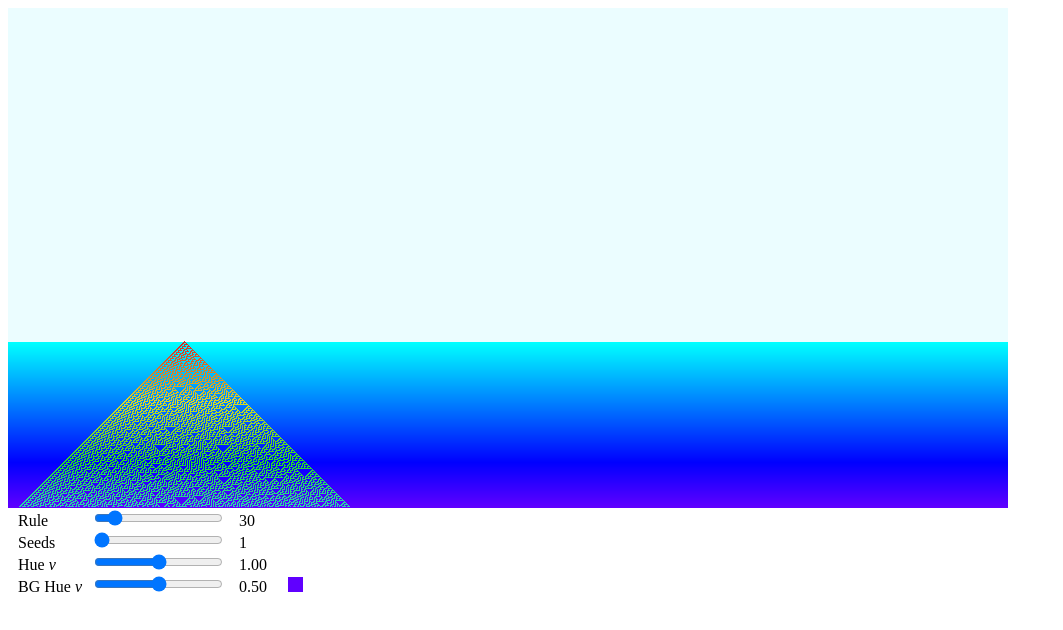
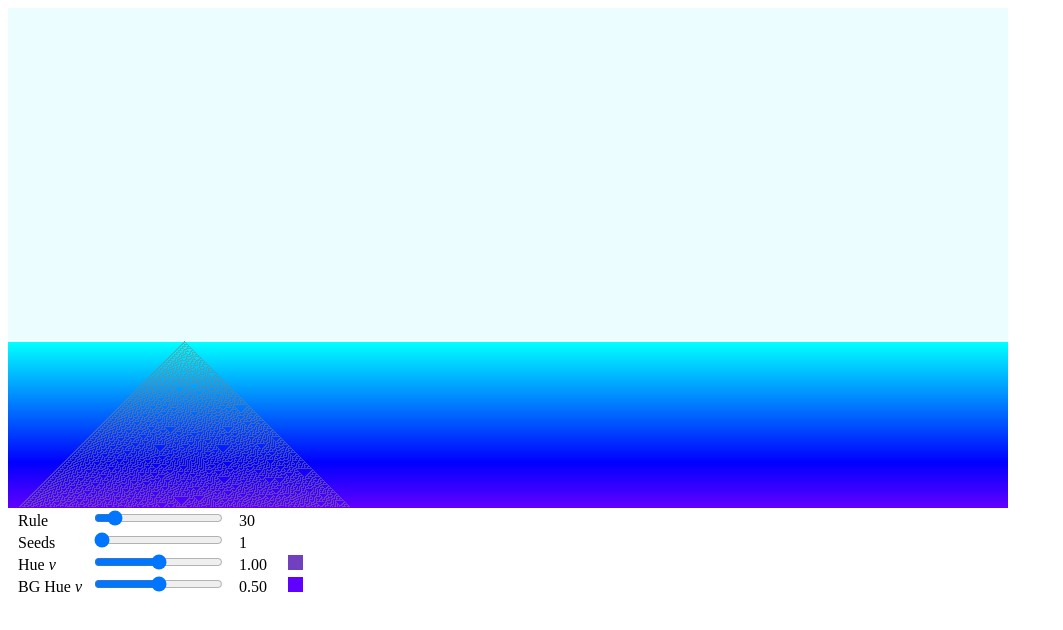
Before and after one commit to JeffMo1/JeffMo1.github.io, a plain HTML site: page index.html in a window 1280 px wide. Shown: the whole page, without its empty margins (0-1063 px from the left). Drawn offline with Linux system fonts and the light colour scheme.

Commit message:
Updates to include hue color swatch.

```diff
--- a/index.html
+++ b/index.html
@@ -82,7 +82,7 @@
         var imageData = ctx.getImageData(0, 1, 1000, 499);
         ctx.putImageData(imageData, 0, 0);
         var hslString = 'hsl('+ bghue + ',100%,50%)';
-        ctx.fillStyle = hslString;;
+        ctx.fillStyle = hslString;
         document.getElementById('bg-hue-delta-swatch').style.backgroundColor = hslString;
         ctx.fillRect(0, 499, 1000, 1);
       }
@@ -93,7 +93,9 @@
         return(cells);
       }
       function newRow() {
-        ctx.fillStyle = 'hsl('+ hue +',70%,50%)';
+        var hslString = 'hsl('+ bghue + ',50%,50%)';
+        ctx.fillStyle = hslString;;
+        document.getElementById('hue-delta-swatch').style.backgroundColor = hslString;
         drawRowOfCells(ctx, cells, 499);
         shiftCanvas(ctx);
         hue += hueDelta;
```
